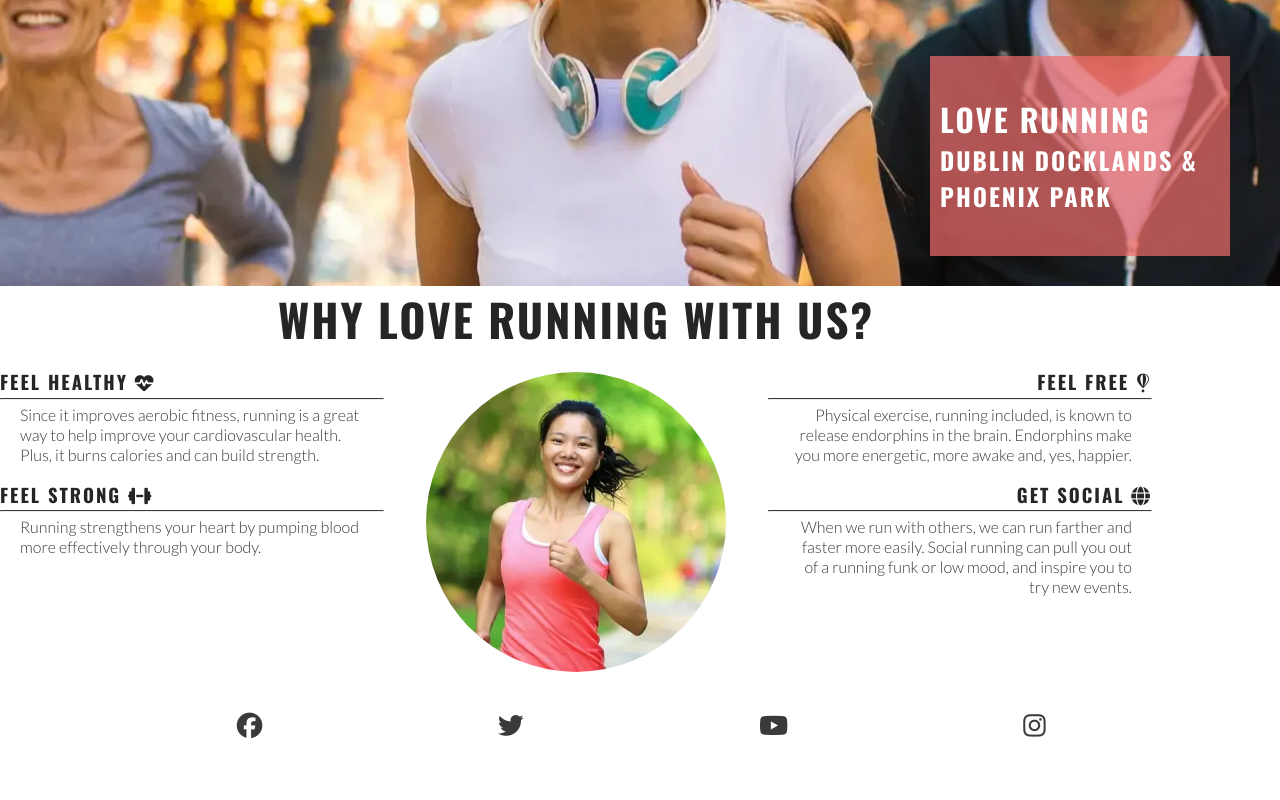
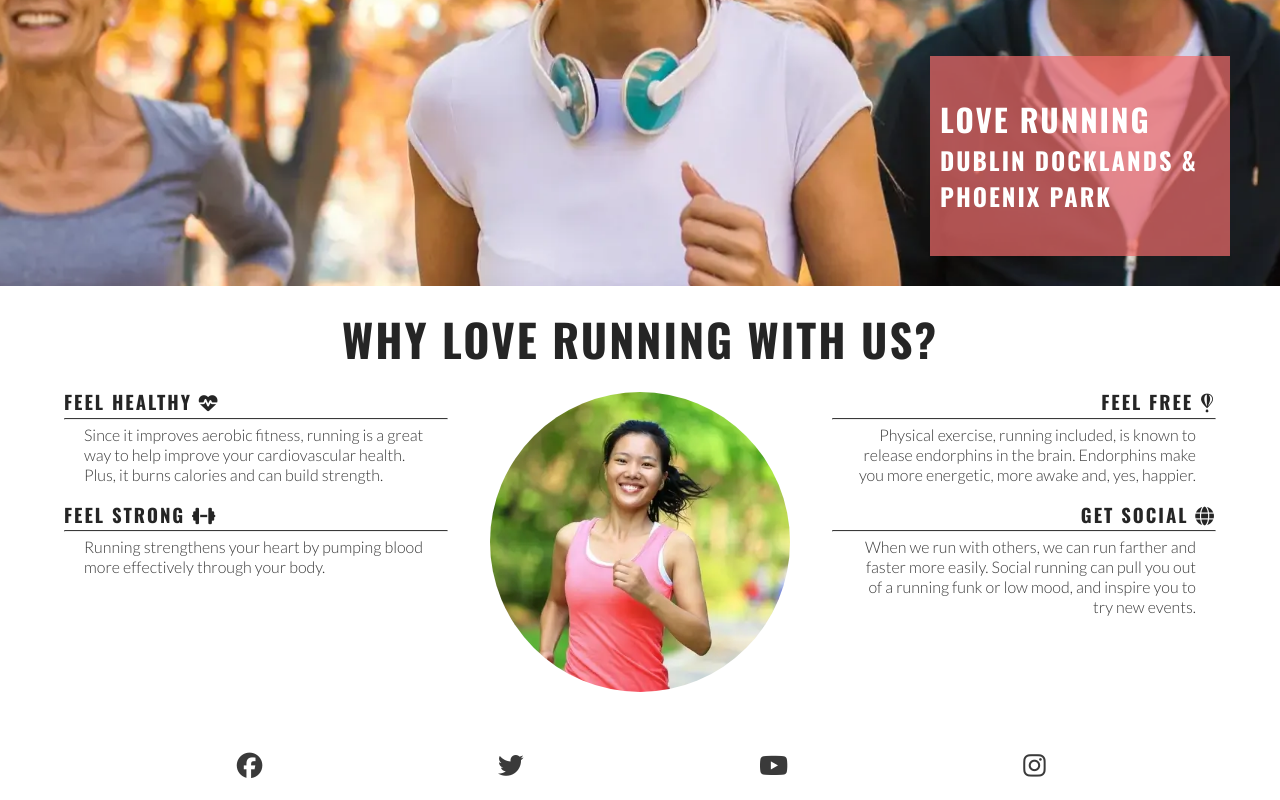
Before and after one commit to hmoon96/love-running, a plain HTML site: page index.html in a window 1280 px wide. Shown: the part 393-1193 px from the top of the page. Before the commit the page ends 1153 px from the top, so only its background shows below. Drawn offline with nearby package versions, Linux system fonts and the light colour scheme.

Commit message:
made the reasons section central to the page finally :D

```diff
--- a/assets/css/style.css
+++ b/assets/css/style.css
@@ -117,7 +117,7 @@ main{
 
 #reasons {
     width: 90%;
-    margin-top: 20px auto;
+    margin: 20px auto;
 }
 
 #reasons h2{
```
